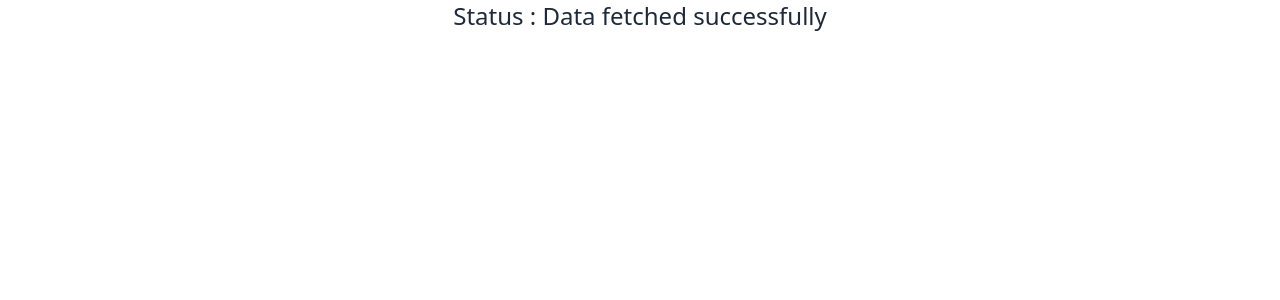
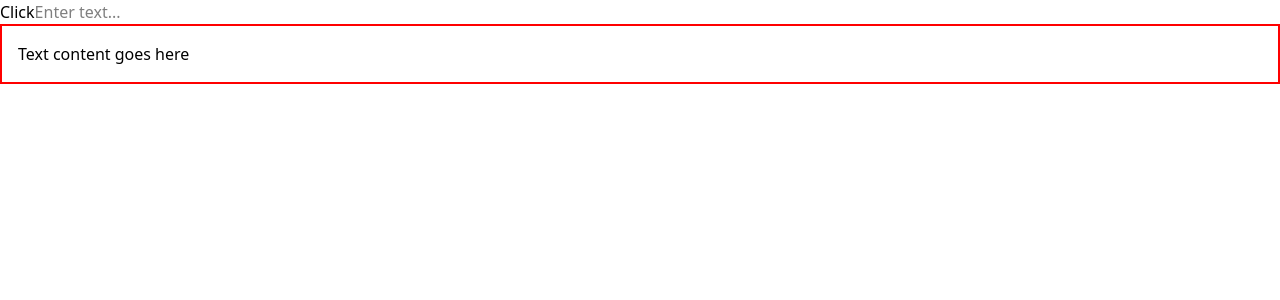
Before and after one commit to AmitParihar17/ReactTsx, a React (Vite) app in the folder typescript/: page / in a window 1280 px wide. Shown: the top 300 px of the page. Built offline with nearby package versions, Linux system fonts and the light colour scheme.

Commit message:
learn more concept in TS like type inference,type assertion

```diff
--- a/typescript/src/App.tsx
+++ b/typescript/src/App.tsx
@@ -2,7 +2,14 @@
 // import Person from "./components/Person"
 // import { PersonList } from "./components/PersonList";
 
-import { Status } from "./components/Status"
+import Button from "./components/Button"
+import Container from "./components/Container";
+import Input from "./components/Input";
+
+// import { Greet } from "./components/Greet";
+// import Heading from "./components/Heading"
+// import Oscar from "./components/Oscar"
+// import { Status } from "./components/Status"
 
 //  const App = () => {
 //    const personName = {
@@ -38,10 +45,29 @@ import { Status } from "./components/Status"
 
 
 
+// export const App = () => {
+//   return (
+//     <div>
+//       <Status status="success" />
+//       <Heading>Placeholder text</Heading>
+//       <Oscar>
+//         <Heading>Oscar goes to amit parihar</Heading>
+//       </Oscar>
+//       <Greet name="Amit"   isLoggedIn={false}/>
+//     </div>
+//   );
+// }
+
+
+
 export const App = () => {
   return (
     <div>
-      <Status  status="success" />
+      <Button  handleClick={(event,id) => {
+      console.log('Button Clicked',event,id);
+      }}/>
+      <Input  value="" handleChange={(event) => console.log(event)}/>
+      <Container styles={{border : "2px solid red",padding : "1rem"}} />
     </div>
   )
 }
--- /dev/null
+++ b/typescript/src/components/Button.tsx
@@ -0,0 +1,10 @@
+type ButtonProps = {
+  handleClick : (event : React.MouseEvent<HTMLButtonElement>,id : number) => void
+}
+const Button = (props : ButtonProps) => {
+  return (
+    <button onClick={(event) => props.handleClick(event,1)}>Click</button>
+  )
+}
+
+export default Button
--- /dev/null
+++ b/typescript/src/components/Container.tsx
@@ -0,0 +1,13 @@
+type ContainerProps = {
+    styles : React.CSSProperties
+}
+
+const Container = (props:ContainerProps) => {
+  return (
+    <div style={props.styles}>
+      <p>Text content goes here</p>
+    </div>
+  )
+}
+
+export default Container
--- a/typescript/src/components/Greet.tsx
+++ b/typescript/src/components/Greet.tsx
@@ -1,13 +1,14 @@
 type greetProptype = {
     name : string,
-    messgeCount : number,
+    messgeCount ?: number,
     isLoggedIn : boolean
 }
 export const Greet = (props : greetProptype) => {
+  const {messgeCount = 0} = props
   return (
     <div className="text-2xl text-center">
     {
-        props.isLoggedIn ? <p>Welcome {props.name} !You have {props.messgeCount} unread message</p> : "Welcome Guest"
+        props.isLoggedIn ? <p>Welcome {props.name} !You have {messgeCount} unread message</p> : "Welcome Guest"
     }
     </div>
   );
--- /dev/null
+++ b/typescript/src/components/Heading.tsx
@@ -0,0 +1,12 @@
+type HeadingProps = {
+    children : string,
+}
+const Heading = (props : HeadingProps) => {
+  return (
+    <div>
+      <h2>{props.children}</h2>
+    </div>
+  )
+}
+
+export default Heading
--- /dev/null
+++ b/typescript/src/components/Input.tsx
@@ -0,0 +1,15 @@
+type InputProps = {
+    value : string,
+    handleChange : (event : React.ChangeEvent<HTMLInputElement>) => void
+}
+const Input = (props : InputProps) => {
+    const handleInputChange = (event: React.ChangeEvent<HTMLInputElement>) => {
+            console.log(event);
+
+    }
+  return (
+    <input type="text" value={props.value}  onChange={handleInputChange} placeholder="Enter text..." />
+  )
+}
+
+export default Input
```
